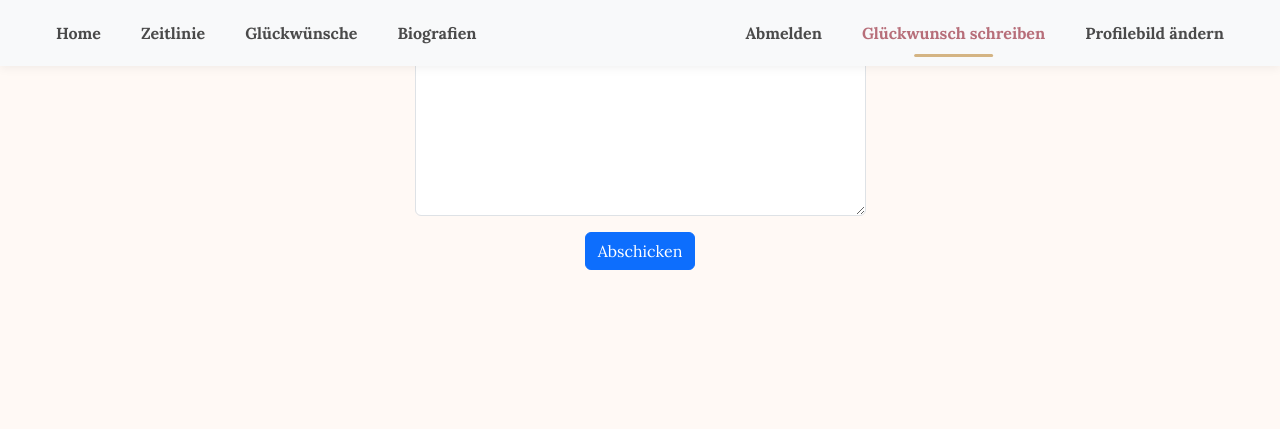
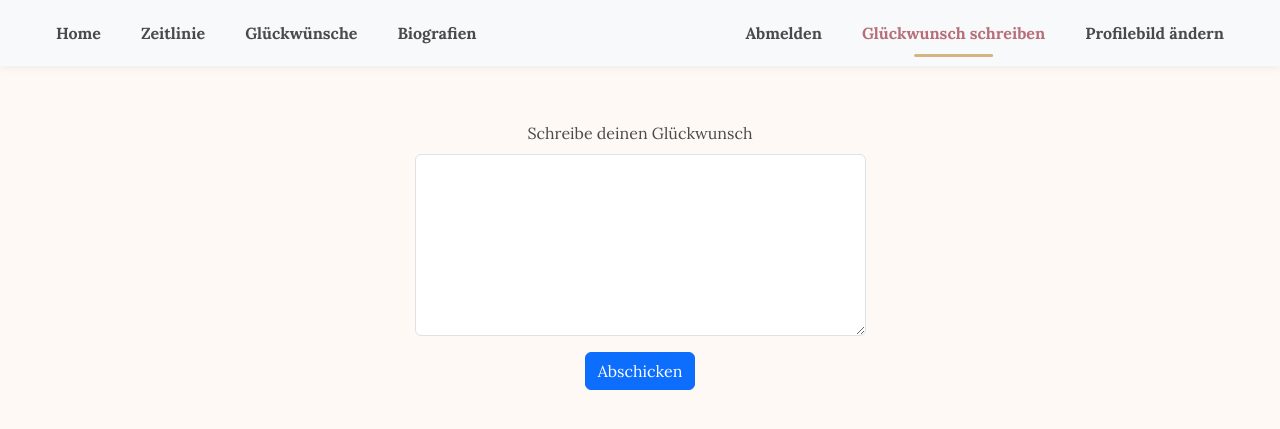
Before and after one commit to TabitoSaito/Wedding-day-website, a Flask app: page /comments/write in a window 1280 px wide. Shown: the top 429 px of the page. Run offline with Flask 3, Linux system fonts and the light colour scheme; the visitor is signed in with stand-in values (Sample User, id 1); parts of the project's set-up code (start-up, migrations or seed data) failed here and were passed over; some libraries are stand-ins or nearby versions.

Commit message:
Fix bugs caused by restructure

```diff
--- a/app/blueprints/auth/routes.py
+++ b/app/blueprints/auth/routes.py
@@ -25,7 +25,7 @@ def login():
             return redirect(url_for('auth.login'))
         else:
             login_user(user)
-            return redirect(url_for('content.home'))
+            return redirect(url_for('main.home'))
 
     return render_template("login.html", form=form, current_user=current_user, cur_page="login")
 
@@ -73,4 +73,4 @@ def register():
 @auth_bp.route('/logout')
 def logout():
     logout_user()
-    return redirect(url_for('home'))
+    return redirect(url_for('main.home'))
--- a/app/blueprints/comments/routes.py
+++ b/app/blueprints/comments/routes.py
@@ -27,7 +27,7 @@ def write():
 
             db.session.add(new_comment)
             db.session.commit()
-            return redirect(url_for("comments"))
+            return redirect(url_for("comments.comments"))
 
         return render_template("write_comment.html", current_user=current_user, cur_page="write_comment", form=form)
     else:
--- a/app/blueprints/comments/static/style.css
+++ b/app/blueprints/comments/static/style.css
@@ -24,3 +24,7 @@
 .delete-button {
     text-decoration: none;
 }
+
+.space-top-comment {
+    margin-top: 120px
+}
--- a/app/blueprints/comments/templates/comments.html
+++ b/app/blueprints/comments/templates/comments.html
@@ -17,7 +17,7 @@
     <div class="card mb-4 comment">
         <div class="card-body">
             <div class="d-flex align-items-center mb-3">
-                <img src="{{ url_for('static', filename=f'assets/img/profile_icons/{comment.author.profile_pic}.png') }}" alt="Avatar" class="rounded-circle me-3 profile-img">
+                <img src="{{ url_for('static', filename='assets/img/profile_icons/' ~ comment.author.profile_pic ~ '.png') }}" alt="Avatar" class="rounded-circle me-3 profile-img">
                 <div>
                     <h5 class="mb-0">{{ comment.author.name }}</h5>
                     <small class="text-muted">geschrieben am {{ comment.created_on }}</small>
--- a/app/blueprints/comments/templates/write_comment.html
+++ b/app/blueprints/comments/templates/write_comment.html
@@ -2,6 +2,10 @@
 {% block title %} Glückwünsche {% endblock %}
 {% block head %}
 {{ super() }}
+<link
+  rel="stylesheet"
+  href="{{ url_for('comments.static', filename='style.css') }}"
+/>
 {% endblock %}
 
 {% from "bootstrap5/form.html" import render_form %}
@@ -9,7 +13,7 @@
 {% block content %}
 
 <div class="container">
-    <div class="row justify-content-center text-center space-top-login">
+    <div class="row justify-content-center text-center space-top-comment">
         <div class="col-5 text-center">
             {{render_form(form, novalidate=True, button_map={"submit": "primary"}) }}
         </div>
--- a/app/blueprints/main/static/style.css
+++ b/app/blueprints/main/static/style.css
@@ -20,7 +20,7 @@
 /* Timeline */
 
 .overflow-container {
-  overflow: scroll;
+  overflow: auto;
 }
 
 .timeline-container {
--- a/app/blueprints/main/templates/home.html
+++ b/app/blueprints/main/templates/home.html
@@ -77,10 +77,10 @@
     function updateCountdown() {
       const now = new Date();
       const currentYear = now.getFullYear();
-      let targetDate = new Date(currentYear, 7, 19, 0, 0, 0);
+      let targetDate = new Date(currentYear, 3, 8, 0, 0, 0);
 
       if (now > targetDate) {
-        targetDate = new Date(currentYear + 1, 7, 19, 0, 0, 0);
+        targetDate = new Date(currentYear + 1, 3, 8, 0, 0, 0);
       }
 
       const counter = targetDate.getFullYear() - 2000
--- a/app/blueprints/main/templates/img_selection.html
+++ b/app/blueprints/main/templates/img_selection.html
@@ -2,6 +2,10 @@
 {% block title %} Home {% endblock %}
 {% block head %}
 {{ super() }}
+<link
+  rel="stylesheet"
+  href="{{ url_for('main.static', filename='style.css') }}"
+/>
 {% endblock %}
 
 {% block content %}
```
